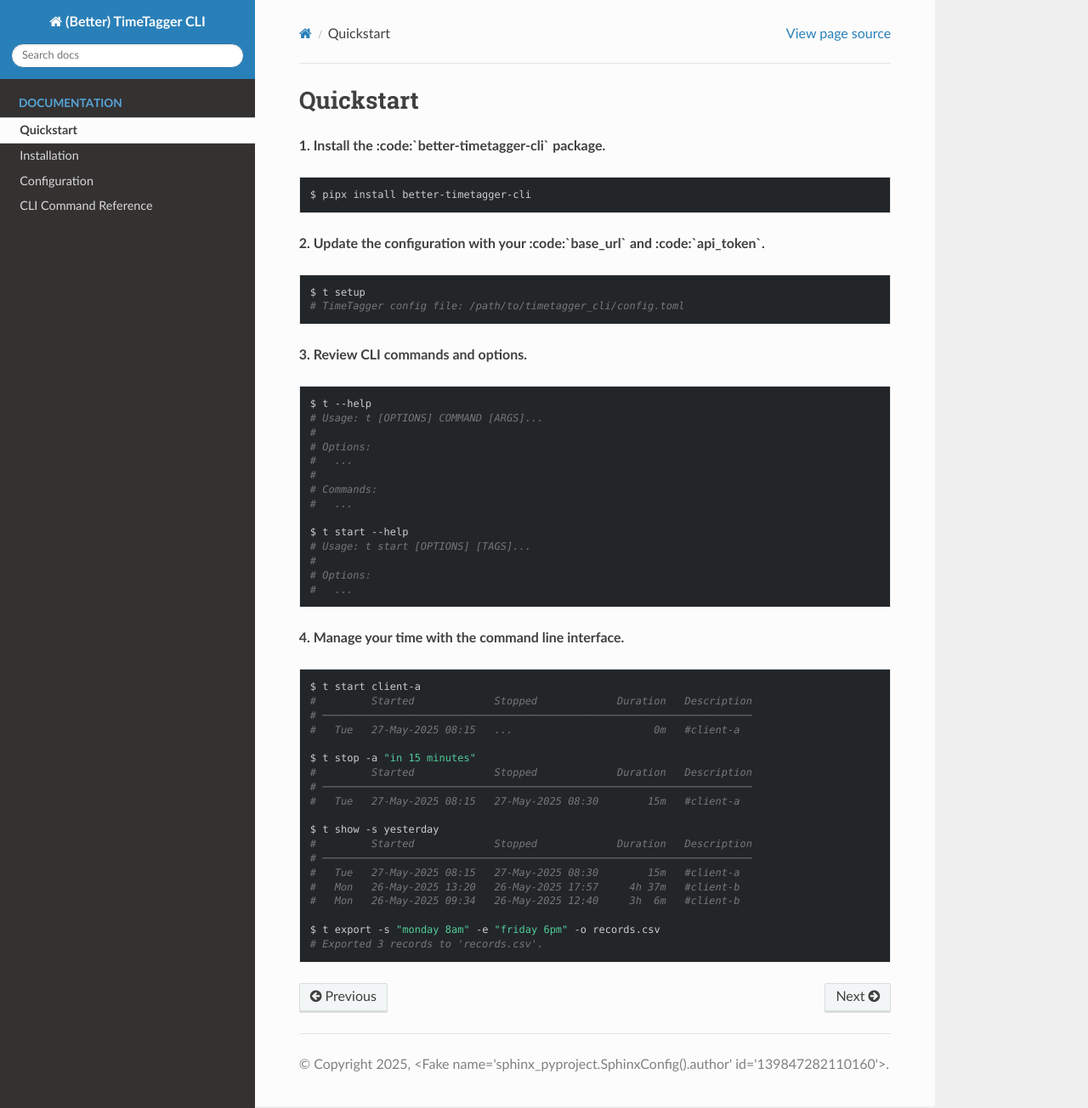
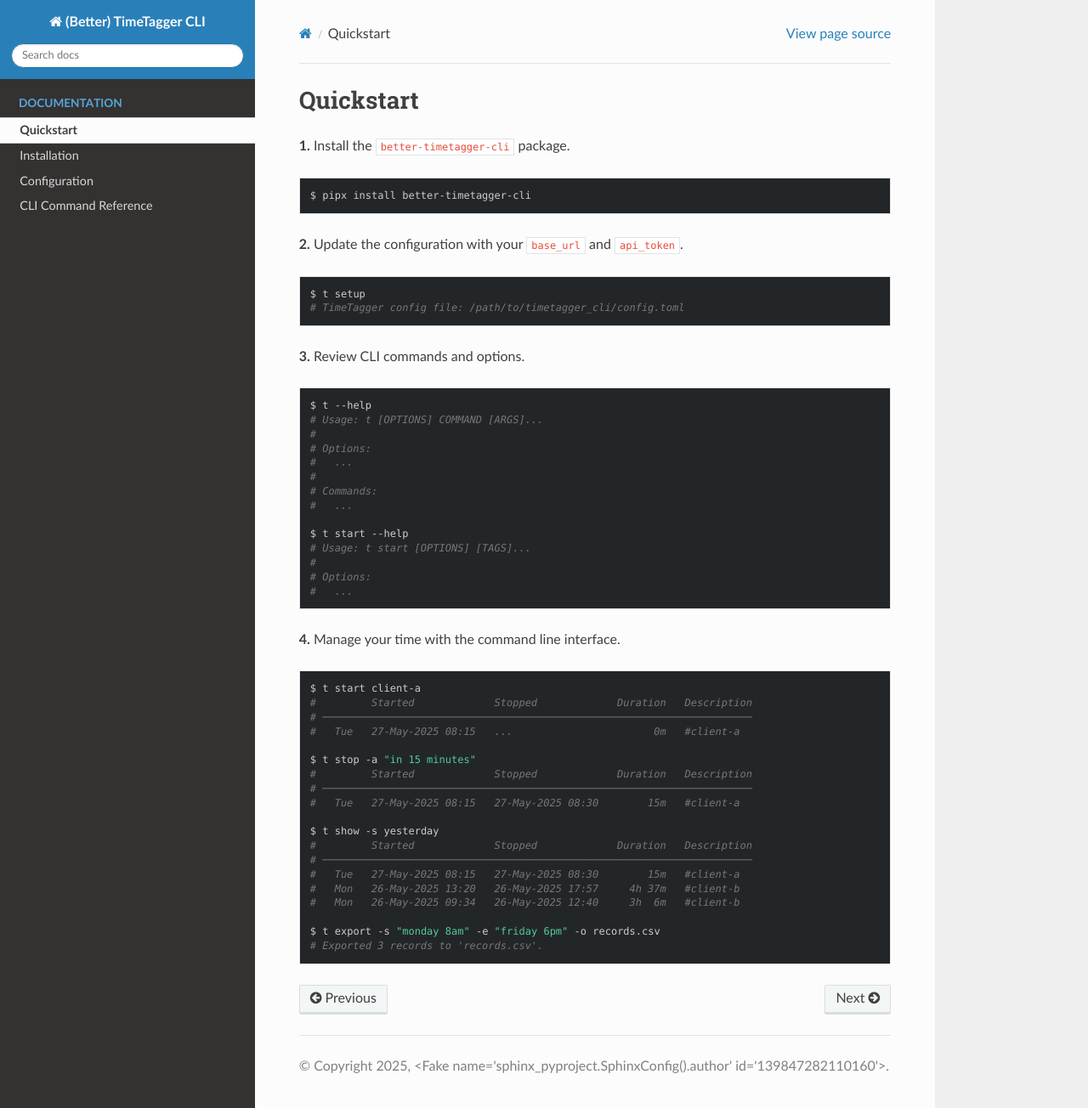
Before and after one commit to PassionateBytes/better-timetagger-cli, a Sphinx documentation site: the page built from docs/source/quickstart.rst, in a window 1280 px wide and 1304 px high. Shown: the whole window at 85% size. Built offline with Sphinx 7.4.7 and the Read the Docs theme 3.1.0, drawn with Linux system fonts in a browser that asks for light colours; the version number is read from the project's files by our own code.

Commit message:
Fix improperly rendered quickstart page

```diff
--- a/docs/source/quickstart.rst
+++ b/docs/source/quickstart.rst
@@ -1,20 +1,20 @@
 Quickstart
 ==========
 
-**1. Install the :code:`better-timetagger-cli` package.**
+**1.** Install the :code:`better-timetagger-cli` package.
 
 .. code-block:: bash
 
     $ pipx install better-timetagger-cli
 
-**2. Update the configuration with your :code:`base_url` and :code:`api_token`.**
+**2.** Update the configuration with your :code:`base_url` and :code:`api_token`.
 
 .. code-block:: bash
 
     $ t setup
     # TimeTagger config file: /path/to/timetagger_cli/config.toml
 
-**3. Review CLI commands and options.**
+**3.** Review CLI commands and options.
 
 .. code-block:: bash
 
@@ -34,7 +34,7 @@
     #   ...
 
 
-**4. Manage your time with the command line interface.**
+**4.** Manage your time with the command line interface.
 
 .. code-block:: bash
 
```
